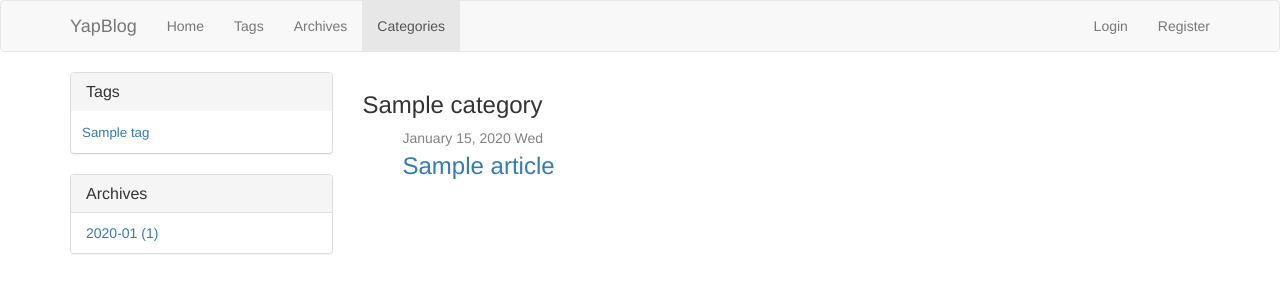
After one commit to Fugoes/yapblog, a Flask app: page /categories in a window 1280 px wide. The commit adds this page. Shown: the top 300 px of the page. Run offline with Flask 2, Linux system fonts and the light colour scheme; tables that the repository leaves empty hold one stand-in row (values such as "Sample post"); some libraries are stand-ins or nearby versions.

Commit message:
add /categories

```diff
--- a/yapblog/lib/page.py
+++ b/yapblog/lib/page.py
@@ -1,7 +1,7 @@
 from flask_login import current_user
 from itertools import groupby
 from copy import deepcopy
-from yapblog import config, db
+from yapblog import config
 from yapblog.models import Tag, Article
 
 
@@ -71,6 +71,7 @@ navbar_anonymous = NavBar(
         NavBar.Item(is_active=False, link="/", text="Home"),
         NavBar.Item(is_active=False, link="/tags", text="Tags"),
         NavBar.Item(is_active=False, link="/archives", text="Archives"),
+        NavBar.Item(is_active=False, link="/categories", text="Categories"),
     ],
     right_items=[
         NavBar.Item(is_active=False, link="/login", text="Login"),
@@ -84,6 +85,7 @@ navbar_user = NavBar(
         NavBar.Item(is_active=False, link="/", text="Home"),
         NavBar.Item(is_active=False, link="/tags", text="Tags"),
         NavBar.Item(is_active=False, link="/archives", text="Archives"),
+        NavBar.Item(is_active=False, link="/categories", text="Categories"),
     ],
     right_items=[
         NavBar.Item(is_active=False, link="/logout", text="Logout"),
@@ -96,6 +98,7 @@ navbar_admin = NavBar(
         NavBar.Item(is_active=False, link="/", text="Home"),
         NavBar.Item(is_active=False, link="/tags", text="Tags"),
         NavBar.Item(is_active=False, link="/archives", text="Archives"),
+        NavBar.Item(is_active=False, link="/categories", text="Categories"),
         NavBar.Item(is_active=False, link="/admin", text="Admin"),
     ],
     right_items=[
--- /dev/null
+++ b/yapblog/templates/categories.html
@@ -0,0 +1,10 @@
+{% extends "base.html" %}
+{% block title %}{{ title }}{% endblock %}
+{% block js %}
+{% endblock %}
+{% block content %}
+    {% for (category, articles) in category_and_articles %}
+        <h3>{{ category.name_ }}</h3>
+        {% include "element/post.html" %}
+    {% endfor %}
+{% endblock %}
--- a/yapblog/views/index.py
+++ b/yapblog/views/index.py
@@ -2,7 +2,7 @@ __all__ = ["index"]
 
 from flask import render_template, Markup, redirect
 from yapblog import app, config, db
-from yapblog.models import Article, Tag
+from yapblog.models import Article, Tag, Category
 from yapblog.lib.page import SideBar, get_navbar, get_archives, archives_data
 
 
@@ -68,6 +68,21 @@ def tags_get():
                            sidebar=gen_sidebar())
 
 
+@app.route("/categories", methods=["GET"])
+def categories_get():
+    category_and_articles = []
+    for category in Category.query.all():
+        articles = category.articles
+        count = len(articles)
+        if count > 0:
+            category_and_articles.append((category, articles))
+    return render_template("categories.html",
+                           category_and_articles=category_and_articles,
+                           title="Categories",
+                           navbar=get_navbar("Categories"),
+                           sidebar=gen_sidebar())
+
+
 @app.route("/archives/<int:year>/<int:month>", methods=["GET"])
 def archives_year_month_get(year, month):
     articles = Article.query.filter(Article.date_time_.between("%04d-%02d" % (year, month),
```
Also changed, not shown: yapblog/api/article.py (+7 -9 lines), yapblog/templates/admin/article_id.html (+10 -0 lines).
